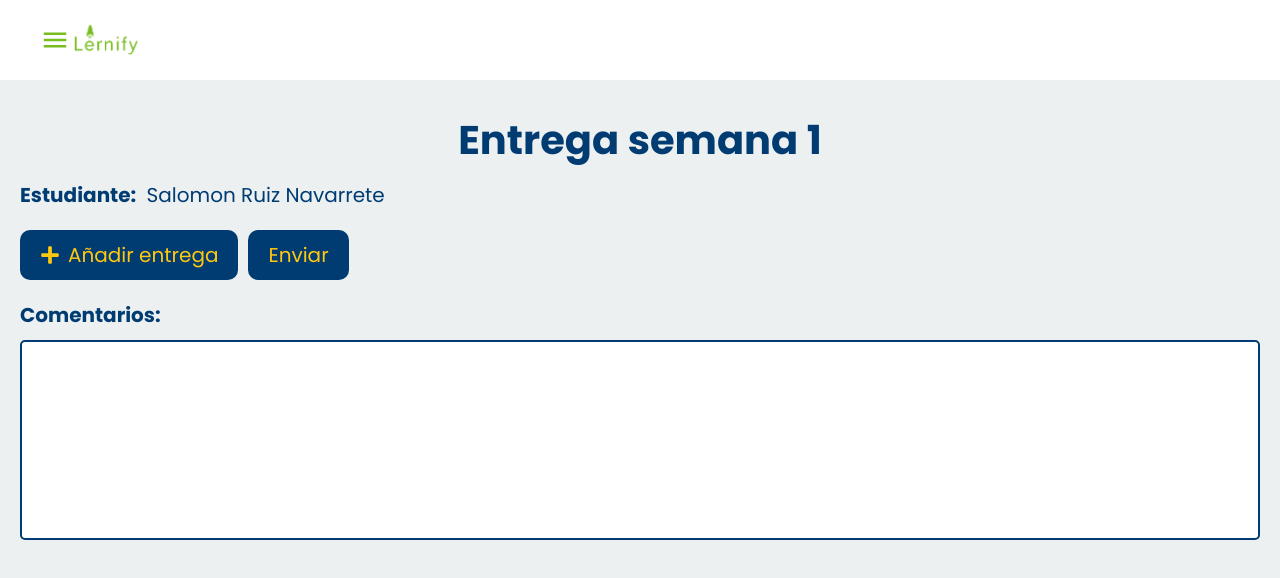
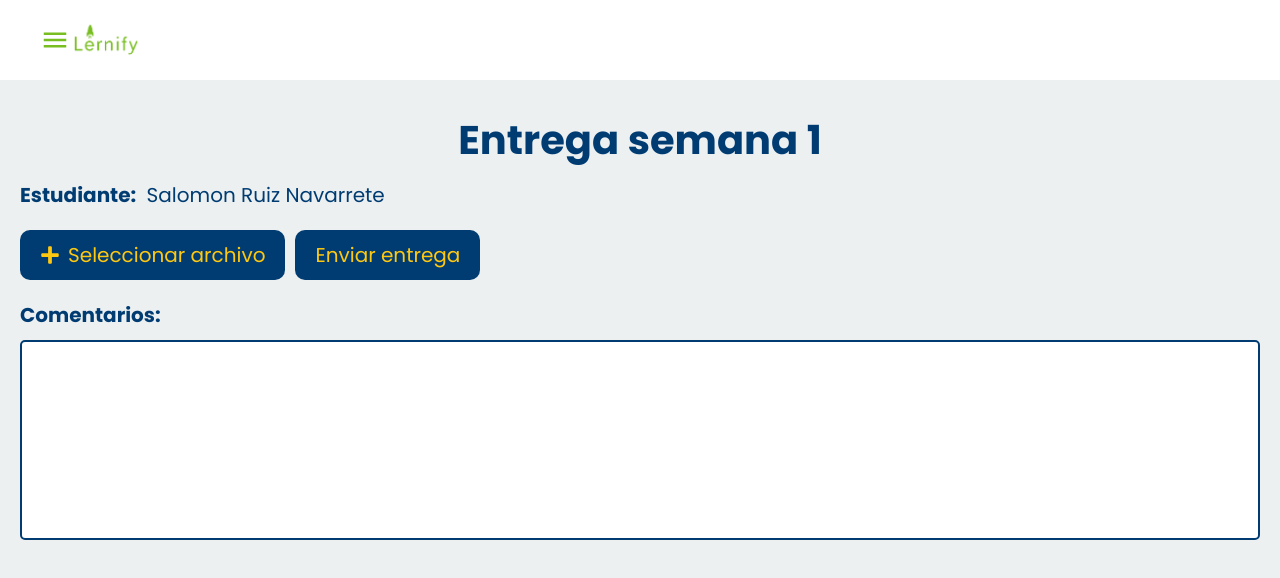
Before and after one commit to michi-p31/smart-crops-vite, a React (Vite) app: page /ClassRoom_Student/Deliveries/Upload_deliveries/1 in a window 1280 px wide. Shown: the top 578 px of the page. Built offline with nearby package versions, Linux system fonts and the light colour scheme.

Commit message:
agrego funciones para cargar archivo pdf

```diff
--- a/package.json
+++ b/package.json
@@ -11,6 +11,7 @@
     "preview": "vite preview"
   },
   "dependencies": {
+    "axios": "^1.7.7",
     "html2canvas": "^1.4.1",
     "jspdf": "^2.5.1",
     "prop-types": "^15.8.1",
--- a/src/screens/Upload_delivery.jsx
+++ b/src/screens/Upload_delivery.jsx
@@ -1,26 +1,61 @@
+import { useState } from 'react';
+import axios from 'axios';
 import styles from '../styles/Upload_delivery.module.css';
 import { FaPlus } from 'react-icons/fa';
 import Navbar from '../components/menu';
-import { useParams } from 'react-router-dom';
 
-const Upload_delivery = () => {
-  const { week } = useParams(); // tomar el parámetro de la URL
+const UploadDelivery = () => {
+  const [selectedFile, setSelectedFile] = useState(null);
+
+  const handleFileChange = (event) => {
+    setSelectedFile(event.target.files[0]); // Guarda el archivo seleccionado
+  };
+
+  const handleSubmit = async () => {
+    if (selectedFile) {
+      const formData = new FormData();
+      formData.append('file', selectedFile); // Añade el archivo al formData
+      formData.append('student_id', 32); // Añadir el ID del estudiante
+      formData.append('week_no', 12); // Añadir el número de la semana
+
+      try {
+        // Realiza la solicitud POST usando Axios
+        const response = await axios.post('http://localhost:5000/api/v1/users/Student_Deliveries', formData, {
+          headers: {
+            'Content-Type': 'multipart/form-data',
+          },
+        });
+        alert('El archivo PDF ha sido subido correctamente');
+        console.log('Respuesta del servidor:', response.data);
+      } catch (error) {
+        console.error('Error al subir el archivo:', error);
+        alert('Hubo un error al subir el archivo.');
+      }
+    } else {
+      alert('Por favor, selecciona un archivo antes de enviar.');
+    }
+  };
 
   return (
     <div>
       <Navbar />
       <div className={styles.container}>
         <div className={styles.titulo_upload}>
-          <h1>Entrega semana {week}</h1>
+          <h1>Entrega semana 1</h1>
           <div className={styles.student}>
             <h2>Estudiante:</h2> <span>Salomon Ruiz Navarrete</span>
           </div>
         </div>
         <div className={styles.buttons}>
-          <button className={styles.addButton}>
-            <FaPlus className={styles.icon} /> Añadir entrega
+          {/* Cambiado el texto del botón para reflejar la selección de archivo */}
+          <label className={styles.addButton}>
+            <FaPlus className={styles.icon} /> Seleccionar archivo
+            <input type="file" onChange={handleFileChange} style={{ display: 'none' }} /> {/* Input oculto */}
+          </label>
+          {/* Botón para enviar el archivo seleccionado */}
+          <button className={styles.submitButton} onClick={handleSubmit}>
+            Enviar entrega
           </button>
-          <button className={styles.submitButton}>Enviar</button>
         </div>
         <div className={styles.comments}>
           <label htmlFor="comments">Comentarios:</label>
@@ -31,4 +66,4 @@ const Upload_delivery = () => {
   );
 };
 
-export default Upload_delivery;
+export default UploadDelivery;
```
Also changed, not shown: 1 other file (tests, documents, lock files or other folders).
